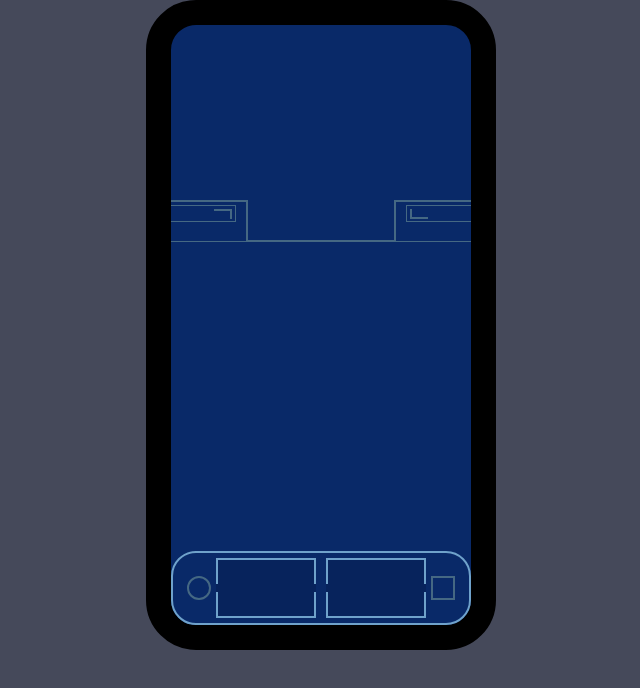
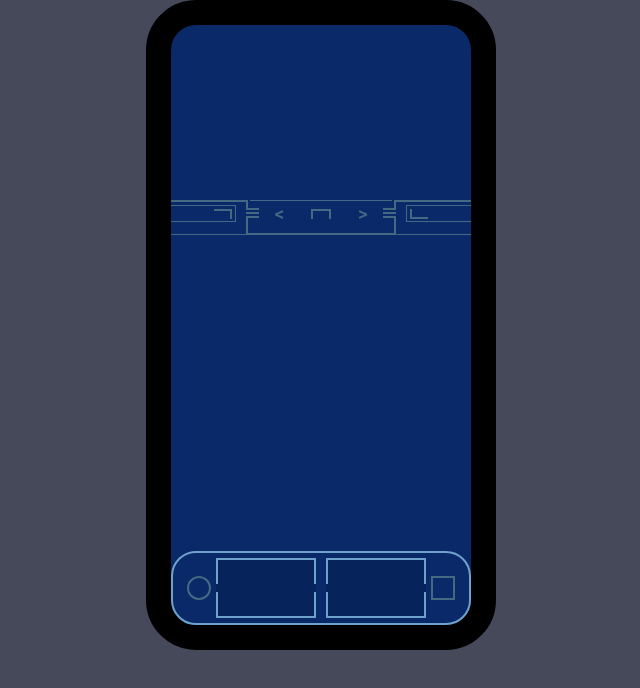
Before and after one commit to MatHuf/ReactivateTheDroids, a React (Create React App) app: page / in a window 1280 px wide. Shown: the top 688 px of the page, without its empty margins (319-959 px from the left). Built offline with nearby package versions, Linux system fonts and the light colour scheme.

Commit message:
Finish up footer for animated section

```diff
--- a/src/components/Panel/index.js
+++ b/src/components/Panel/index.js
@@ -21,11 +21,27 @@ const Panel = props => {
 						</div>
 					</div>
 					<div className="footer-center-outer">
-						<div className="faux-button faux-button-triple"></div>
-						<div className="faux-button faux-button-text"></div>
-						<div className="faux-button faux-button-center"></div>
-						<div className="faux-button faux-button-text"></div>
-						<div className="faux-button faux-button-triple"></div>
+						<div className="footer-outline-break-container">
+							<div className="break-top-left">
+								<div className="break-top-extention"></div>
+							</div>
+							<div className="break-center"></div>
+							<div></div>
+							<div className="break-bottom-left"></div>
+						</div>
+						<div className="faux-button-container">
+							<div className="faux-button faux-button-text">&lt;</div>
+							<div className="faux-button faux-button-center"></div>
+							<div className="faux-button faux-button-text">&gt;</div>
+						</div>
+						<div className="footer-outline-break-container">
+							<div className="break-top-right">
+								<div className="break-top-extention"></div>
+							</div>
+							<div className="break-center"></div>
+							<div></div>
+							<div className="break-bottom-right"></div>
+						</div>
 					</div>
 					<div className="footer-outer">
 						<div className="footer-inner footer-inner-right">
--- a/src/components/Panel/panel.css
+++ b/src/components/Panel/panel.css
@@ -45,7 +45,6 @@
   display: grid;
   grid-template-columns: 1fr 2fr 1fr;
   height: 35px;
-
 }
 
 .footer-outer {
@@ -54,9 +53,47 @@
 }
 
 .footer-center-outer {
-  border-left: solid 2px #456883;;
   border-bottom: solid 2px #456883;
+  display: flex;
+}
+
+.footer-outline-break-container {
+  display: grid;
+  grid-template-rows: 5fr 2fr 1fr 9fr;
+  width: 16px;
+}
+
+.break-top-left {
+  border-left: solid 2px #456883;
+  border-bottom: solid 2px #456883;
+  display: flex;
+  flex-direction: row-reverse;
+}
+
+.break-bottom-left {
+  border-top: solid 2px #456883;
+  border-left: solid 2px #456883;
+}
+
+.break-top-right {
   border-right: solid 2px #456883;
+  border-bottom: solid 2px #456883;
+  display: flex;
+  flex-direction: row;
+}
+
+.break-bottom-right {
+  border-top: solid 2px #456883;
+  border-right: solid 2px #456883;
+}
+
+.break-center {
+  border-bottom: solid 2px #456883;
+}
+
+.break-top-extention {
+  width: 80%;
+  border-top: solid 1px #456883;
 }
 
 .footer-inner {
@@ -81,6 +118,13 @@
   flex-direction: row;
 }
 
+.faux-button-container {
+  width: 100%;
+  display: flex;
+  justify-content: space-around;
+  border-top: solid 1px #456883;
+}
+
 .faux-button {
   height: 8px;
   width: 16px;
@@ -97,3 +141,17 @@
   border-bottom: solid 2px #456883;
   margin-left: 3px;
 }
+
+.faux-button-center {
+  border-left: solid 2px #456883;
+  border-top: solid 2px #456883;
+  border-right: solid 2px #456883;
+  margin-top: 8px;
+}
+
+.faux-button-text {
+  color: #456883;
+  font-weight: bold;
+  margin-top: 2px;
+  user-select: none;
+}
```
